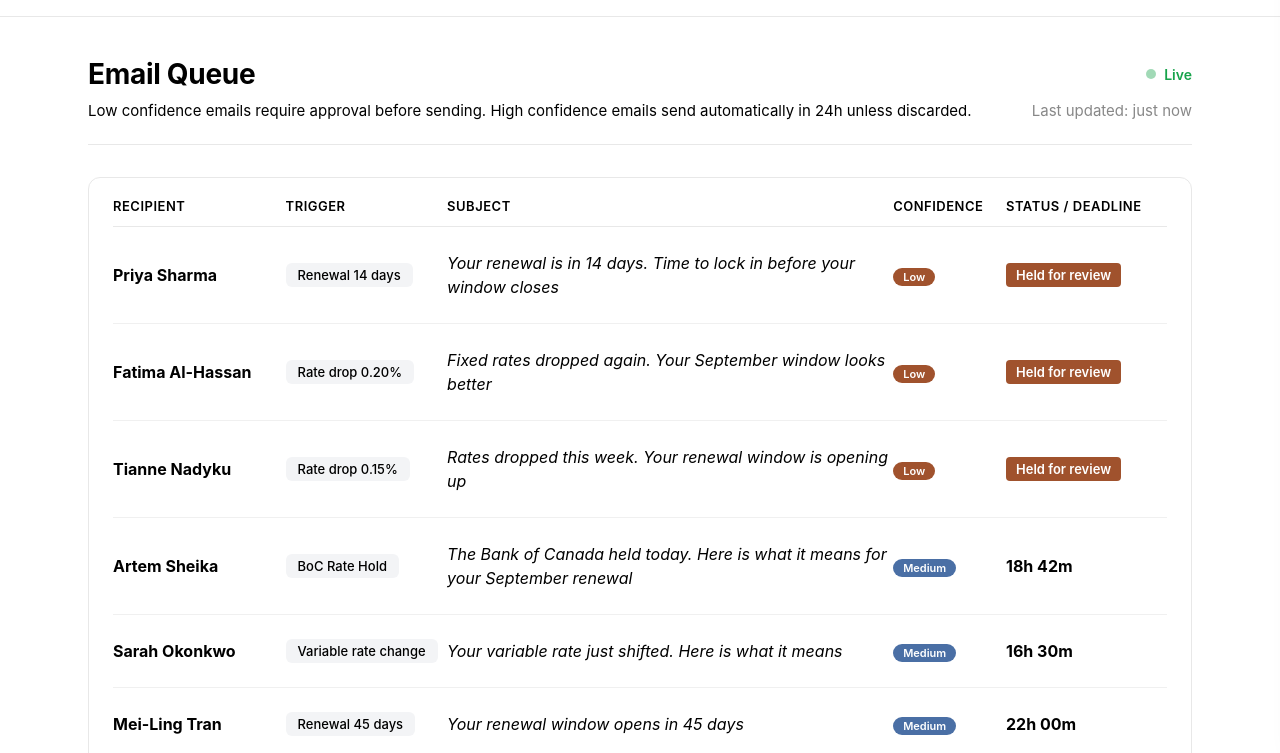
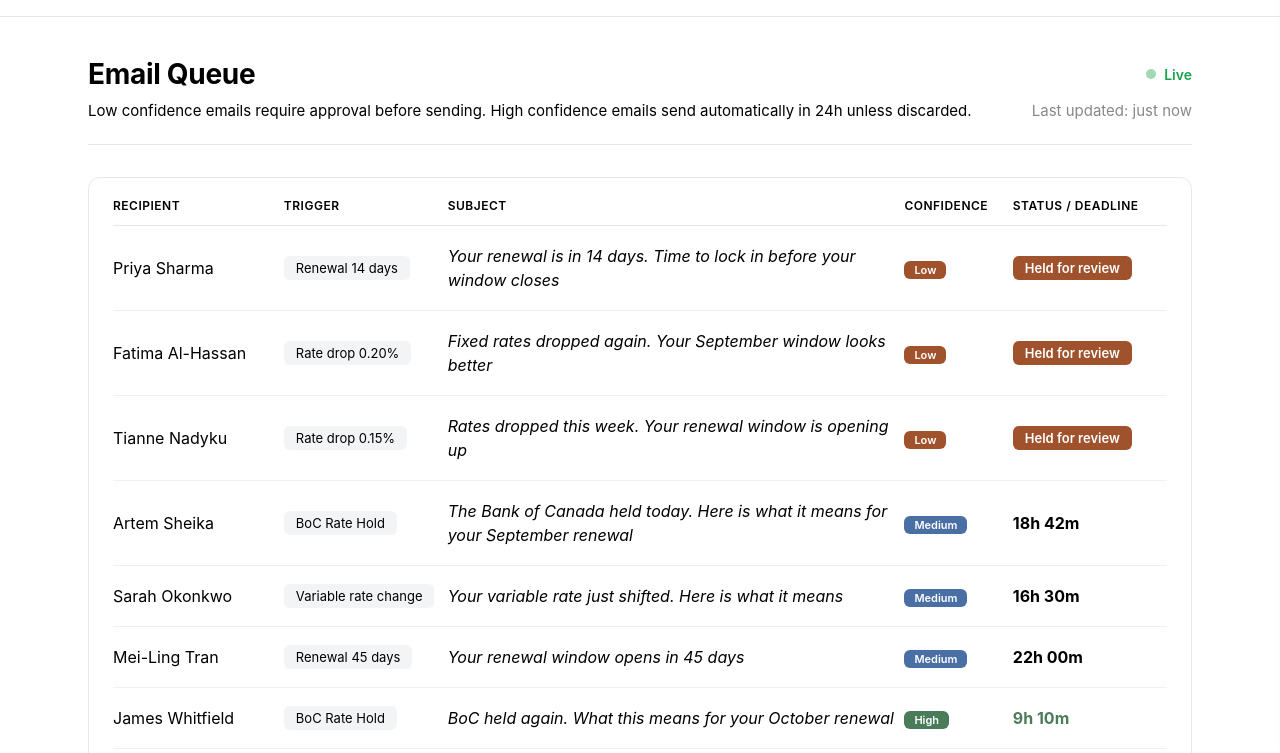
Before and after one commit to tiannepane/rh-pulse, a plain HTML site: page index.html in a window 1280 px wide. Shown: the part 47-800 px from the top of the page. Drawn offline with Linux system fonts and the light colour scheme.

Commit message:
Email Queue aesthetic alignment + Parameters 1.5x scale

```diff
--- a/index.html
+++ b/index.html
@@ -161,21 +161,21 @@
     .queue-wrap { border: 1px solid #E8E8E8; border-radius: 12px; overflow: hidden; padding: 0 24px; }
     .queue-tbl { width: 100%; border-collapse: collapse; }
     .queue-tbl thead tr { border-bottom: 1px solid #E8E8E8; }
-    .queue-tbl th { font-size: 13px; font-weight: 600; color: #000; text-transform: uppercase; letter-spacing: 0.5px; padding: 20px 16px 12px 0; text-align: left; white-space: nowrap; }
-    .queue-tbl td { padding: 24px 0; vertical-align: middle; border-bottom: 1px solid #F0F0F0; font-size: 16px; }
+    .queue-tbl th { font-size: 12px; font-weight: 600; color: #000; text-transform: uppercase; letter-spacing: 0.5px; padding: 20px 16px 12px 0; text-align: left; white-space: nowrap; }
+    .queue-tbl td { padding: 18px 0; vertical-align: middle; border-bottom: 1px solid #F0F0F0; font-size: 16px; }
     .queue-tbl tbody tr:last-child td { border-bottom: none; }
     .queue-tbl tbody tr { cursor: pointer; }
     .queue-tbl tbody tr:hover td { background: #F9F9F9; }
     .queue-tbl tbody tr.qt-no-hover { cursor: default; }
     .queue-tbl tbody tr.qt-no-hover:hover td { background: transparent; }
-    .qt-recipient { font-size: 18px; font-weight: 700; color: #000; white-space: nowrap; padding-right: 24px !important; }
+    .qt-recipient { font-size: 15px; font-weight: 400; color: #000; white-space: nowrap; padding-right: 24px !important; }
     .qt-subject { font-size: 15px; color: #000; font-weight: 400; font-style: italic; max-width: 420px; line-height: 1.5; }
-    .qt-pill { display: inline-block; background: #F3F4F6; color: #000; font-size: 13px; font-weight: 500; border-radius: 6px; padding: 4px 12px; white-space: nowrap; }
-    .qt-conf-low { display: inline-block; background: #A0522D; color: #FFFFFF; font-size: 11px; font-weight: 600; border-radius: 20px; padding: 2px 10px; white-space: nowrap; }
-    .qt-conf-medium { display: inline-block; background: #4A6FA5; color: #FFFFFF; font-size: 11px; font-weight: 600; border-radius: 20px; padding: 2px 10px; white-space: nowrap; }
-    .qt-conf-high { display: inline-block; background: #4A7C59; color: #FFFFFF; font-size: 11px; font-weight: 600; border-radius: 20px; padding: 2px 10px; white-space: nowrap; }
+    .qt-pill { display: inline-block; background: #F3F4F6; color: #000; font-size: 13px; font-weight: 400; border-radius: 6px; padding: 4px 12px; white-space: nowrap; }
+    .qt-conf-low { display: inline-block; background: #A0522D; color: #FFFFFF; font-size: 11px; font-weight: 600; border-radius: 6px; padding: 2px 10px; white-space: nowrap; }
+    .qt-conf-medium { display: inline-block; background: #4A6FA5; color: #FFFFFF; font-size: 11px; font-weight: 600; border-radius: 6px; padding: 2px 10px; white-space: nowrap; }
+    .qt-conf-high { display: inline-block; background: #4A7C59; color: #FFFFFF; font-size: 11px; font-weight: 600; border-radius: 6px; padding: 2px 10px; white-space: nowrap; }
     .qt-expiry { font-size: 16px; font-weight: 700; white-space: nowrap; }
-    .qt-held { display: inline-block; background: #A0522D; color: #FFFFFF; font-size: 13px; font-weight: 600; border-radius: 4px; padding: 4px 10px; white-space: nowrap; width: fit-content; }
+    .qt-held { display: inline-block; background: #A0522D; color: #FFFFFF; font-size: 13px; font-weight: 600; border-radius: 6px; padding: 4px 12px; white-space: nowrap; width: fit-content; }
 
     /* ── EMAIL REVIEW DRAWER ── */
     .drawer-overlay { display: none; position: fixed; inset: 0; background: rgba(0,0,0,0.15); z-index: 999; }
@@ -251,7 +251,7 @@
     .success-time { font-size: 13px; color: #000; margin-bottom: 24px; }
 
     /* ── SCREEN 4 — PARAMETERS ── */
-    .param-stack { display: flex; flex-direction: column; gap: 24px; }
+    .param-stack { display: flex; flex-direction: column; gap: 48px; }
     .param-desc { font-size: 13px; color: #000; line-height: 1.5; margin-bottom: 20px; }
     .mode-row { display: flex; gap: 12px; }
     .mode-btn { flex: 1; border: 1.5px solid #e8e8e8; border-radius: 8px; padding: 16px 20px; background: #fff; cursor: pointer; text-align: left; font-family: inherit; transition: border-color 0.15s, background 0.15s; }
@@ -278,6 +278,16 @@
     .save-row { display: flex; justify-content: flex-end; align-items: center; gap: 16px; margin-top: 24px; }
     .save-confirm { font-size: 13px; color: #4A6FA5; opacity: 0; transition: opacity 0.25s ease; }
     .save-confirm.visible { opacity: 1; }
+
+    /* ── PARAMETERS SCALED ── */
+    #screen-parameters .section-label { font-size: 18px; letter-spacing: 0.5px; }
+    #screen-parameters .param-desc { font-size: 16px; }
+    #screen-parameters .mode-btn-name { font-size: 22px; font-weight: 700; }
+    #screen-parameters .mode-btn-desc { font-size: 15px; }
+    #screen-parameters .mode-btn { padding: 32px; }
+    #screen-parameters .seg-setting-label { font-size: 16px; }
+    #screen-parameters .seg-select { font-size: 16px; padding: 18px 40px 18px 20px; }
+    #screen-parameters .btn { font-size: 17px; padding: 18px 36px; }
 
     /* ── SCREEN 5 — SENT LOG ── */
     .log-table-wrap { background: #fff; border: 1px solid #E8E8E8; border-radius: 12px; overflow: hidden; padding: 0 24px; }
```
